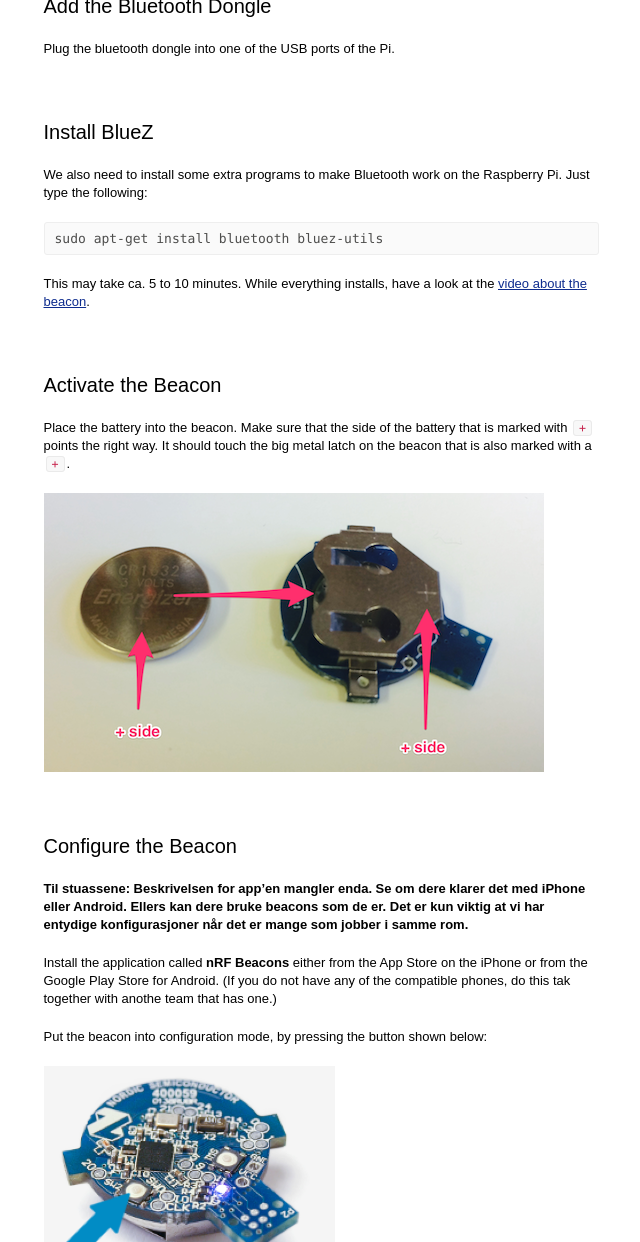
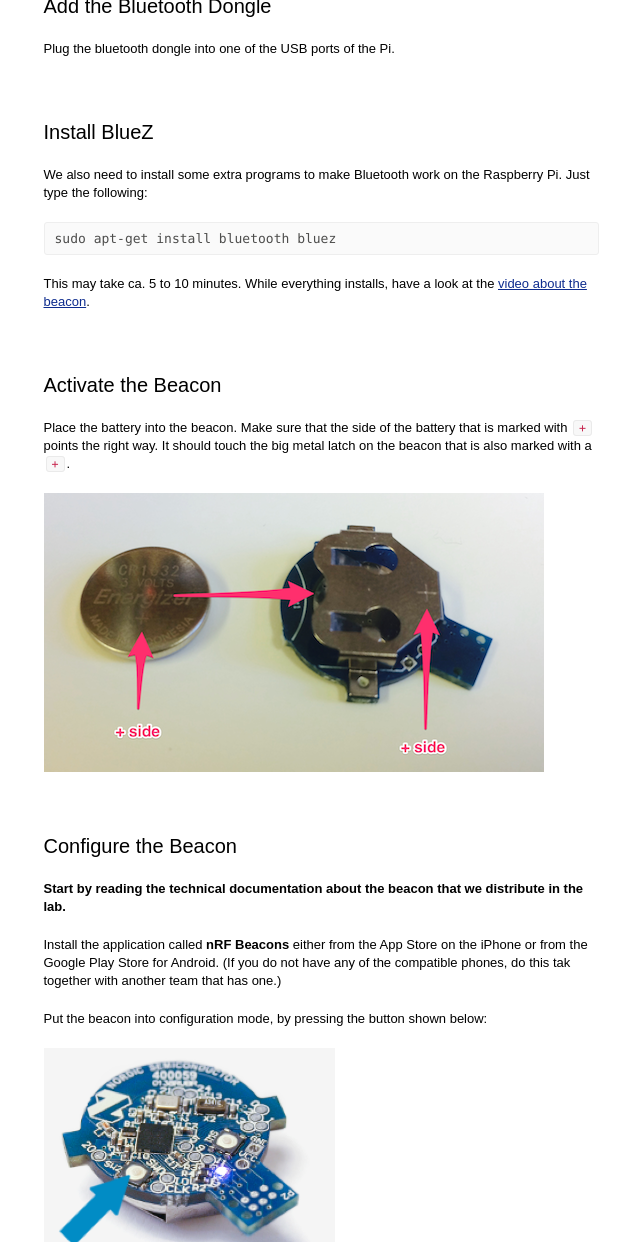
Before and after one commit to Weldmicheal/ttm4175, a Jekyll site: the page built from a4/lab.md, in a window 1280 px wide and 1400 px high, cut to the strip 158-1400 px from the top of the window. Shown: the whole strip, without its empty margins (319-959 px from the left). Built offline with Jekyll 4.4.1, drawn with Linux system fonts in a browser that asks for light colours; nearby versions of some CDN libraries; some of the changed text lies outside the part shown.

Commit message:
no message

```diff
--- a/a4/lab.md
+++ b/a4/lab.md
@@ -15,7 +15,7 @@ Plug the bluetooth dongle into one of the USB ports of the Pi.
 
 We also need to install some extra programs to make Bluetooth work on the Raspberry Pi. Just type the following:
 
-    sudo apt-get install bluetooth bluez-utils
+    sudo apt-get install bluetooth bluez
 
 This may take ca. 5 to 10 minutes. While everything installs, have a look at the [video about the beacon][vid].
 
@@ -32,9 +32,9 @@ Place the battery into the beacon. Make sure that the side of the battery that i
 
 ## Configure the Beacon
 
-**Til stuassene: Beskrivelsen for app'en mangler enda. Se om dere klarer det med iPhone eller Android. Ellers kan dere bruke beacons som de er. Det er kun viktig at vi har entydige konfigurasjoner når det er mange som jobber i samme rom.**
+**Start by reading the technical documentation about the beacon that we distribute in the lab.**
 
-Install the application called **nRF Beacons** either from the App Store on the iPhone or from the Google Play Store for Android. (If you do not have any of the compatible phones, do this tak together with anothe team that has one.)
+Install the application called **nRF Beacons** either from the App Store on the iPhone or from the Google Play Store for Android. (If you do not have any of the compatible phones, do this tak together with another team that has one.)
 
 Put the beacon into configuration mode, by pressing the button shown below:
 
```
Also changed, not shown: other parts of a4/lab.md (+1 -1 lines).
